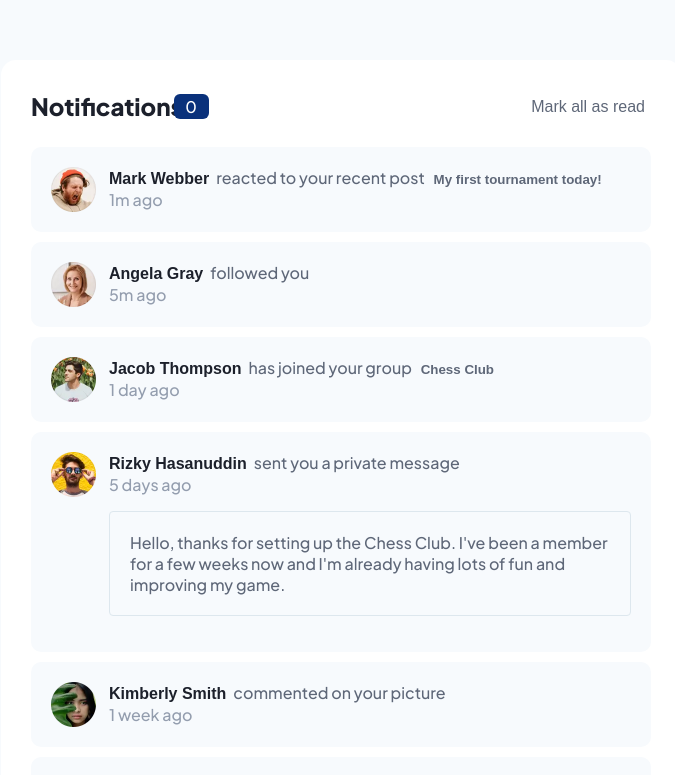
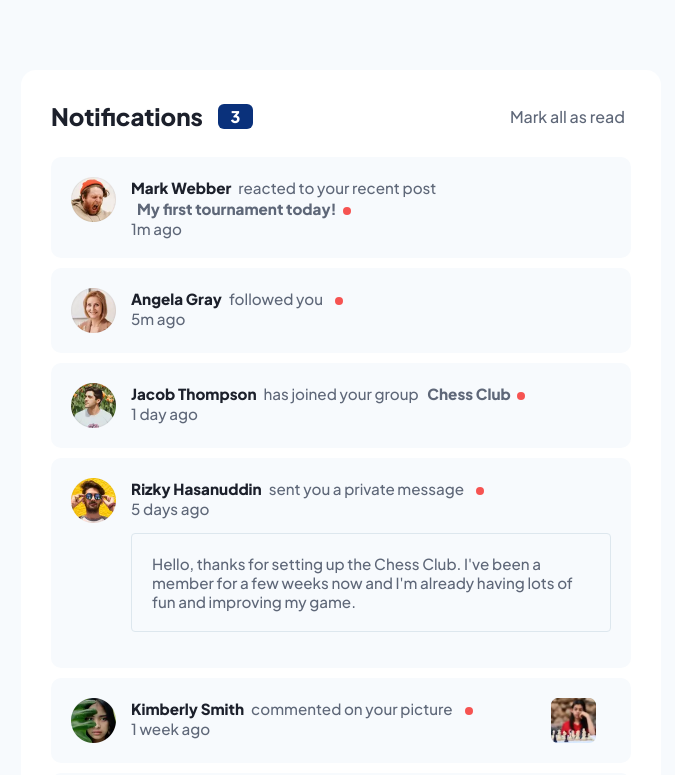
Before and after one commit to marianRuizDev/notifications-page-main, a React (Create React App) app: page / in a window 1280 px wide. Shown: the top 775 px of the page, without its empty margins (299-974 px from the left). Built offline with nearby package versions, Linux system fonts and the light colour scheme.

Commit message:
new feature(picture)

```diff
--- a/src/App.css
+++ b/src/App.css
@@ -1,5 +1,5 @@
 .App {
   box-sizing: border-box;
   background-color: hsl(210, 60%, 98%);
-  padding-top: 60px;
+  padding-top: 70px;
 }
--- a/src/components/Counter/Counter.jsx
+++ b/src/components/Counter/Counter.jsx
@@ -3,7 +3,7 @@ import './counter.css'
 function Counter () {
     return (
         <div className='counter'>
-            <span className='content'>0</span>
+            <span className='content'><strong>3</strong></span>
         </div>
     )
 }
--- a/src/components/Notification/Notification.jsx
+++ b/src/components/Notification/Notification.jsx
@@ -1,28 +1,33 @@
 import './notification.css'
 
-function Notification ({name, date, picture, content, message, contentMessage, object}) {
+function Notification ({picture, name, date, profilePicture, content, message, contentMessage, object}) {
     return (
-        <div className="noti">
-            <img src={picture} className="img" alt="Profile Picture"/>
+        <div className={picture ? "noti-picture" : "noti"}>
+
+            <img src={profilePicture} className="img" alt="Profile Picture"/>
             <div>
-                <div>
+                <div className='noti-text'>
                     <button className='name'>
                         <strong>{name}</strong>
                     </button>
-                    <span className='content-noti'>
+                    <span>
                         {content}
                         <button className='object-noti'>
                             <strong >
                                 {object}
                             </strong>
                         </button>
+                        <span className='dot-noti'></span>
+
                     </span>
-                    </div>
+
+                </div>
                 <footer className='date'>
                     {date}
                 </footer>
                 {message && (<p className='message'>{contentMessage}</p>)}
             </div>
+             {picture && (<img className='img picture' src={picture}/>)}
         </div>
     )
 }
--- a/src/components/Notification/notification.css
+++ b/src/components/Notification/notification.css
@@ -1,21 +1,21 @@
 .noti {
     display: grid;
-    grid-template-columns: 10% 90%;
+    grid-template-columns: 1fr 15fr;
     padding: 20px;
     background-color: hsl(210, 60%, 98%);
     border-radius: 10px;
 }
 
-img{
+.img{
     width: 45px;
     height: 45px;
+    padding-right: 15px;
 }
 
 .message {
     border: 1px solid hsl(205, 33%, 90%);
     padding: 20px;
     border-radius: 4px;
-    color: hsl(219, 12%, 42%);
 }
 
 .message:hover {
@@ -30,29 +30,47 @@ img{
     padding-left: 0%;
     padding-right: 7px;
     color: hsl(224, 21%, 14%);
-    font-size: 1rem;
+    font-size: .95rem;
 }
 
 .name:hover {
     color: hsl(219, 85%, 26%);
 }
 
-.content-noti {
-    color: hsl(219, 12%, 42%);
-}
 
-.date {
-    color: hsl(219, 14%, 63%);
-}
 
 .object-noti {
     border: none;
     background-color: inherit;
     cursor: pointer;
-    display: inline-block;
-    color: hsl(219, 12%, 42%);
 }
 
 .object-noti:hover {
     color: hsl(219, 85%, 26%);
 }
+
+.dot-noti {
+    height: 8px;
+    width: 8px;
+    background-color: hsl(1, 90%, 64%);
+    border-radius: 50%;
+    display: inline-block;
+}
+
+.noti-text, .date, .object-noti, .message {
+    font-size: .95rem;
+    color: hsl(219, 12%, 42%);
+}
+
+.noti-picture {
+    display: grid;
+    grid-template-columns: .26fr 2fr .74fr;
+    padding: 20px;
+    background-color: hsl(210, 60%, 98%);
+    border-radius: 10px;
+}
+
+.picture {
+    display: grid;
+    justify-self: right;
+}
--- a/src/components/NotificationList/NotificationList.jsx
+++ b/src/components/NotificationList/NotificationList.jsx
@@ -17,12 +17,13 @@ function NotificationList () {
                     <Notification
                         key={i}
                         name={e.name}
-                        picture={e.picture}
+                        profilePicture={e.profilePicture}
                         content={e.content}
                         date={e.date}
                         message={e.message}
                         contentMessage={e.contentMessage}
                         object={e.object}
+                        picture={e.picture}
                     />
                 )}
             </div>
--- a/src/components/NotificationList/notificationList.css
+++ b/src/components/NotificationList/notificationList.css
@@ -1,5 +1,5 @@
 .container {
-    margin: 0px 300px 100px 300px;
+    margin: 0px 320px 100px 320px;
     padding: 15px 30px 10px 30px;
     background-color: hsl(0, 0%, 100%);
     display: grid;
@@ -11,10 +11,13 @@
 .head {
     display: grid;
     grid-auto-flow: column;
-    grid-template-columns: 23% 37% 40%;
+    grid-template-columns: .5fr 2fr 1fr;
 }
 
 .title {
     color: hsl(224, 21%, 14%);
     font-size: 1.5rem;
+    padding-right: 15px;
+    font-family: 'Plus Jakarta Sans', sans-serif;
+
 }
--- a/src/index.css
+++ b/src/index.css
@@ -1,11 +1,8 @@
 body {
   margin: 0;
   font-family: 'Plus Jakarta Sans', sans-serif;
-  -webkit-font-smoothing: antialiased;
-  -moz-osx-font-smoothing: grayscale;
 }
 
-code {
-  font-family: source-code-pro, Menlo, Monaco, Consolas, 'Courier New',
-    monospace;
+* {
+  font-family: 'Plus Jakarta Sans', sans-serif;
 }
--- a/src/utils/notifications.js
+++ b/src/utils/notifications.js
@@ -5,14 +5,14 @@ const notifications = [
         object: "My first tournament today!",
         date: "1m ago",
         message: false,
-        picture: "../../assets/images/avatar-mark-webber.webp"
+        profilePicture: "../../assets/images/avatar-mark-webber.webp"
     },
     {
         name: "Angela Gray",
         content: "followed you",
         date: "5m ago",
         message: false,
-        picture: "../../assets/images/avatar-angela-gray.webp"
+        profilePicture: "../../assets/images/avatar-angela-gray.webp"
     },
     {
         name: "Jacob Thompson",
@@ -20,7 +20,7 @@ const notifications = [
         object: "Chess Club",
         date: "1 day ago",
         message: false,
-        picture: "../../assets/images/avatar-jacob-thompson.webp"
+        profilePicture: "../../assets/images/avatar-jacob-thompson.webp"
     },
     {
         name: "Rizky Hasanuddin",
@@ -28,14 +28,15 @@ const notifications = [
         date: "5 days ago",
         message: true,
         contentMessage: "Hello, thanks for setting up the Chess Club. I've been a member for a few weeks now and I'm already having lots of fun and improving my game.",
-        picture: "../../assets/images/avatar-rizky-hasanuddin.webp"
+        profilePicture: "../../assets/images/avatar-rizky-hasanuddin.webp"
     },
     {
         name: "Kimberly Smith",
         content: "commented on your picture",
         date: "1 week ago",
         message: false,
-        picture: "../../assets/images/avatar-kimberly-smith.webp"
+        profilePicture: "../../assets/images/avatar-kimberly-smith.webp",
+        picture: "../../assets/images/image-chess.webp"
     },
     {
         name: "Nathan Peterson",
@@ -43,15 +44,15 @@ const notifications = [
         object: "5 end-game strategies to increase your win rate",
         date: "2 weeks ago",
         message: false,
-        picture: "../../assets/images/avatar-nathan-peterson.webp"
+        profilePicture: "../../assets/images/avatar-nathan-peterson.webp"
     },
     {
         name: "Anna Kim",
         content: "left the group ",
         object: "Chess Club",
         date: "2 weeks ago",
-    message: false,
-    picture: "../../assets/images/avatar-anna-kim.webp"
+        message: false,
+        profilePicture: "../../assets/images/avatar-anna-kim.webp"
     }
 ];
 
```
